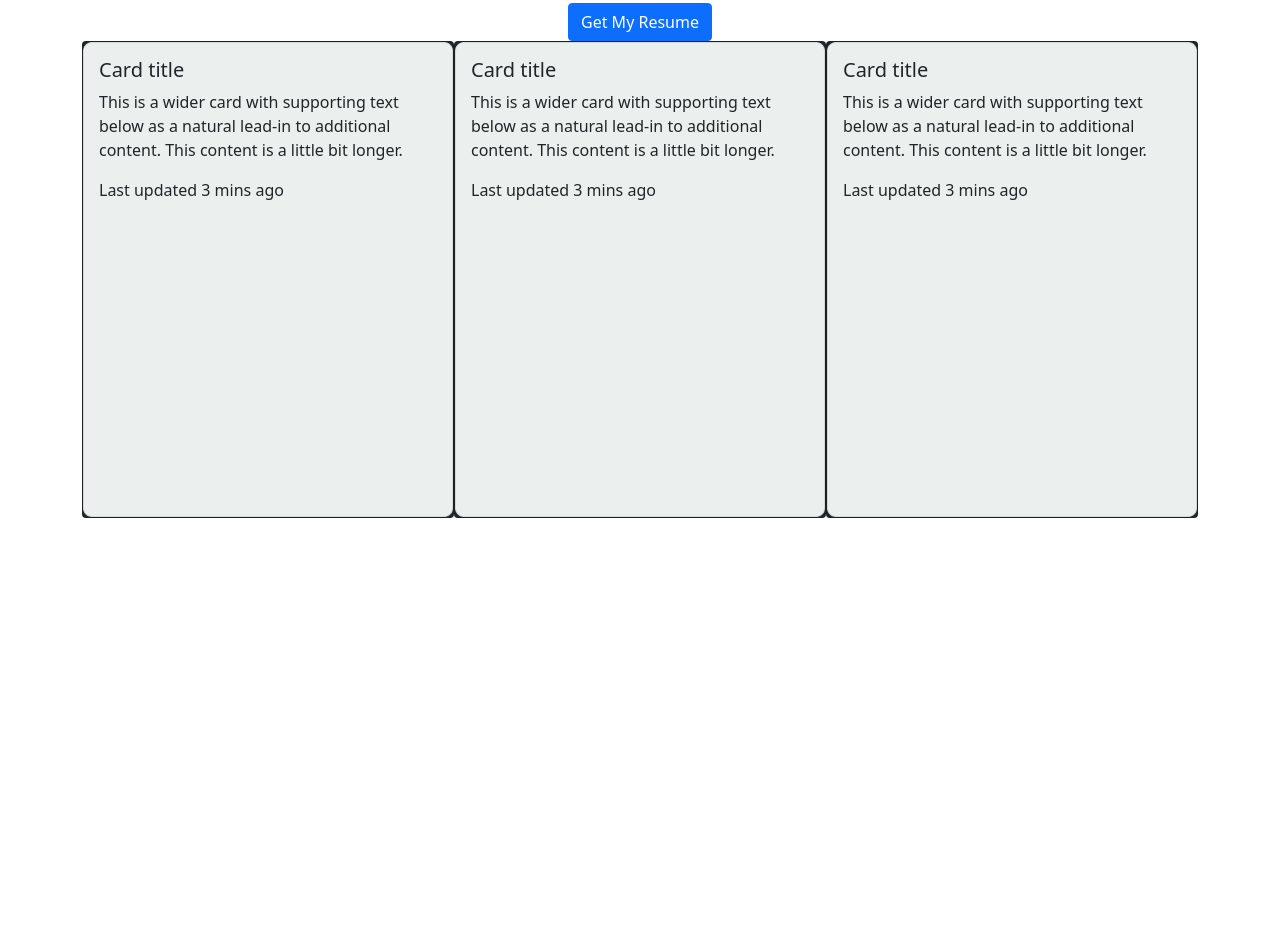
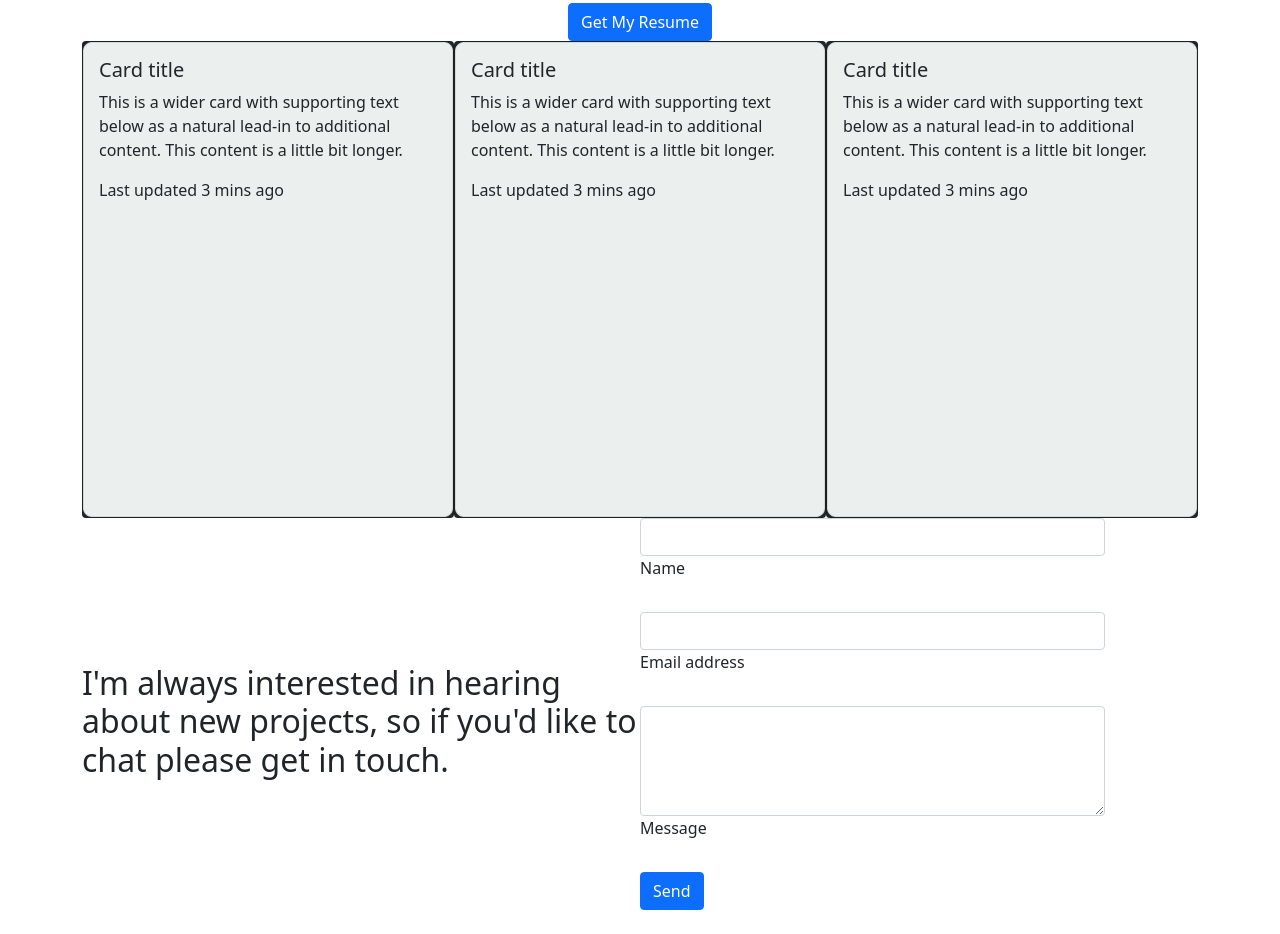
Before and after one commit to keebot-png/bootstrap-project, a plain HTML site: page index.html in a window 1280 px wide. Shown: the part 2091-3025 px from the top of the page. Before the commit the page ends 2609 px from the top, so only its background shows below. Drawn offline with nearby package versions, Linux system fonts and the light colour scheme.

Commit message:
Add contact page

```diff
--- a/index.html
+++ b/index.html
@@ -142,9 +142,36 @@
                   <p class="card-text">Last updated 3 mins ago</p>
                 </div>
               </div>
+        </div>
+    </section>
 
-        </div>
+    <section class="container d-flex ">
+    <div class="col-6 d-flex align-items-center justify-content-center">
+    <h2> I'm always interested in hearing about new projects, so if you'd like to chat please get in touch.</h2>
+    </div>
+    <form class="col-5">
+            <!-- Name input -->
+            <div class="form-outline mb-4">
+            <input type="text" id="form4Example1" class="form-control" />
+            <label class="form-label" for="form4Example1">Name</label>
+            </div>
 
+            <!-- Email input -->
+            <div class="form-outline mb-4">
+            <input type="email" id="form4Example2" class="form-control" />
+            <label class="form-label" for="form4Example2">Email address</label>
+            </div>
+
+            <!-- Message input -->
+            <div class="form-outline mb-4">
+            <textarea class="form-control" id="form4Example3" rows="4"></textarea>
+            <label class="form-label" for="form4Example3">Message</label>
+            </div>
+
+
+            <!-- Submit button -->
+            <button type="submit" class="btn btn-primary btn-block mb-4">Send</button>
+        </form>
     </section>
 
 
```
